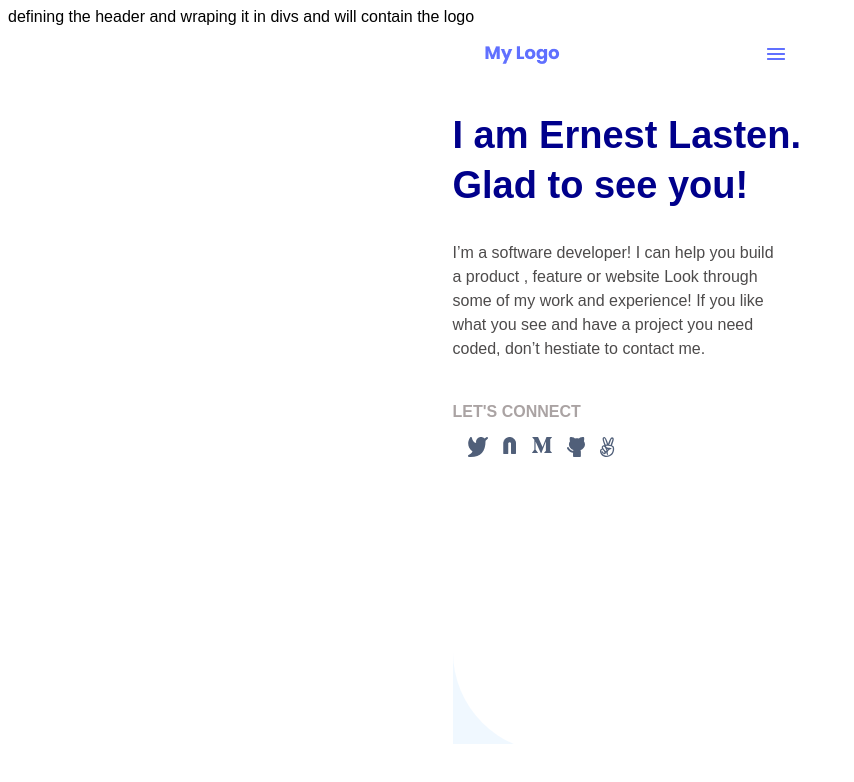
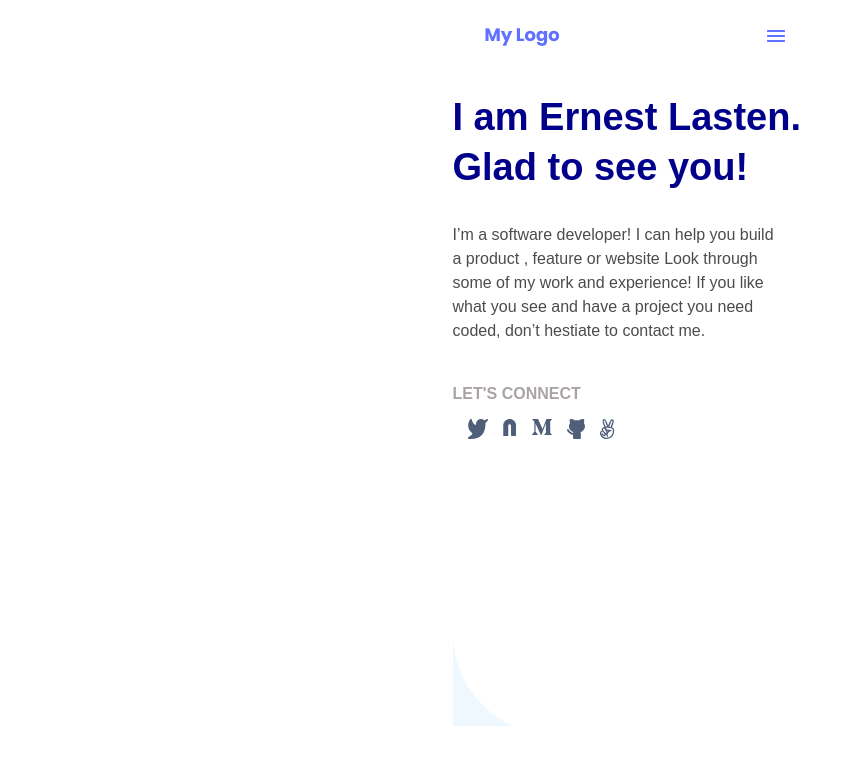
Before and after one commit to Lasten-Ernest/ErnestPortfolio, a website: page index.html in a window 1280 px wide. Shown: the whole page, without its empty margins (0-854 px from the left). Drawn offline with Linux system fonts and the light colour scheme.

Commit message:
Update css style

```diff
--- a/index.html
+++ b/index.html
@@ -8,7 +8,7 @@
     <title>ERNEST Portfolio Website</title>
 </head>
 <body>
-    defining the header and wraping it in divs and will contain the logo
+    <!-- defining the header and wraping it in divs and will contain the logo -->
     <div class="main_container">
         <div class="inside_container">
             <header class="main_header">
```
Also changed, not shown: style.css (+7 -7 lines).
